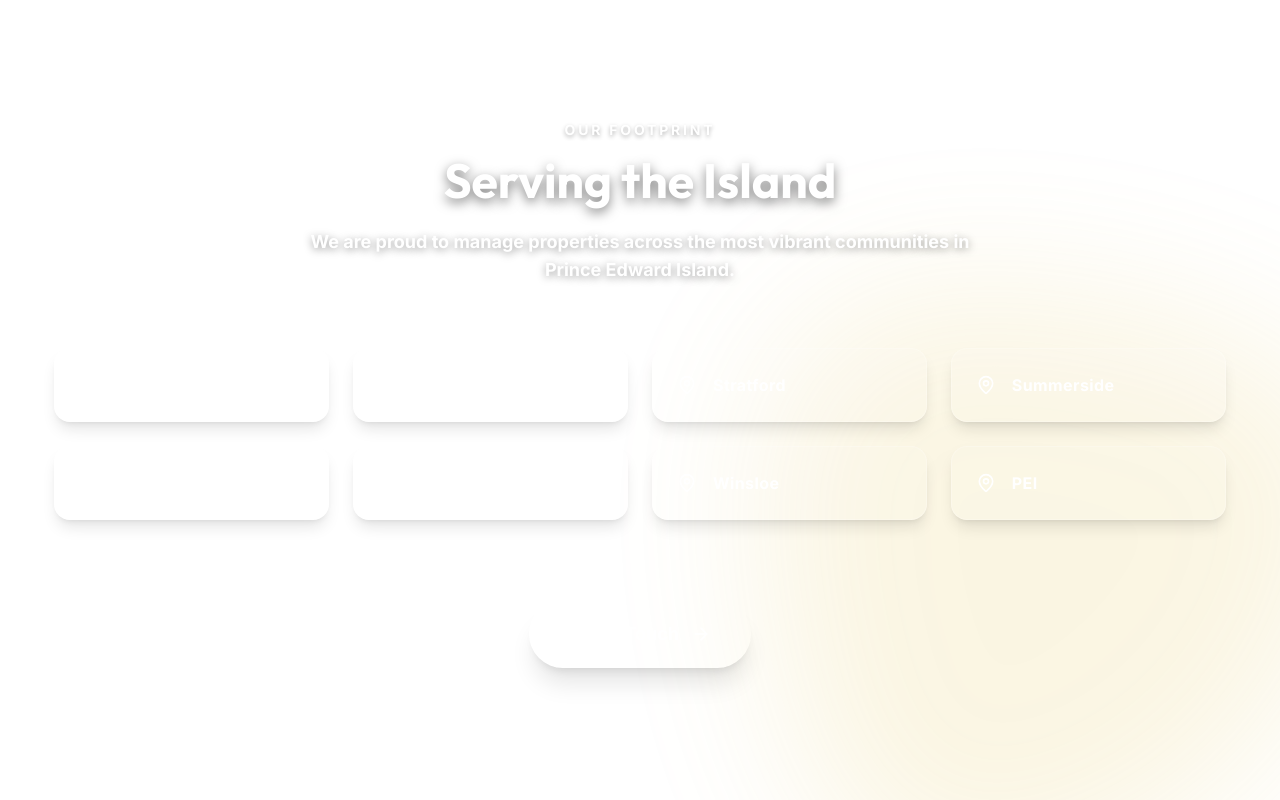
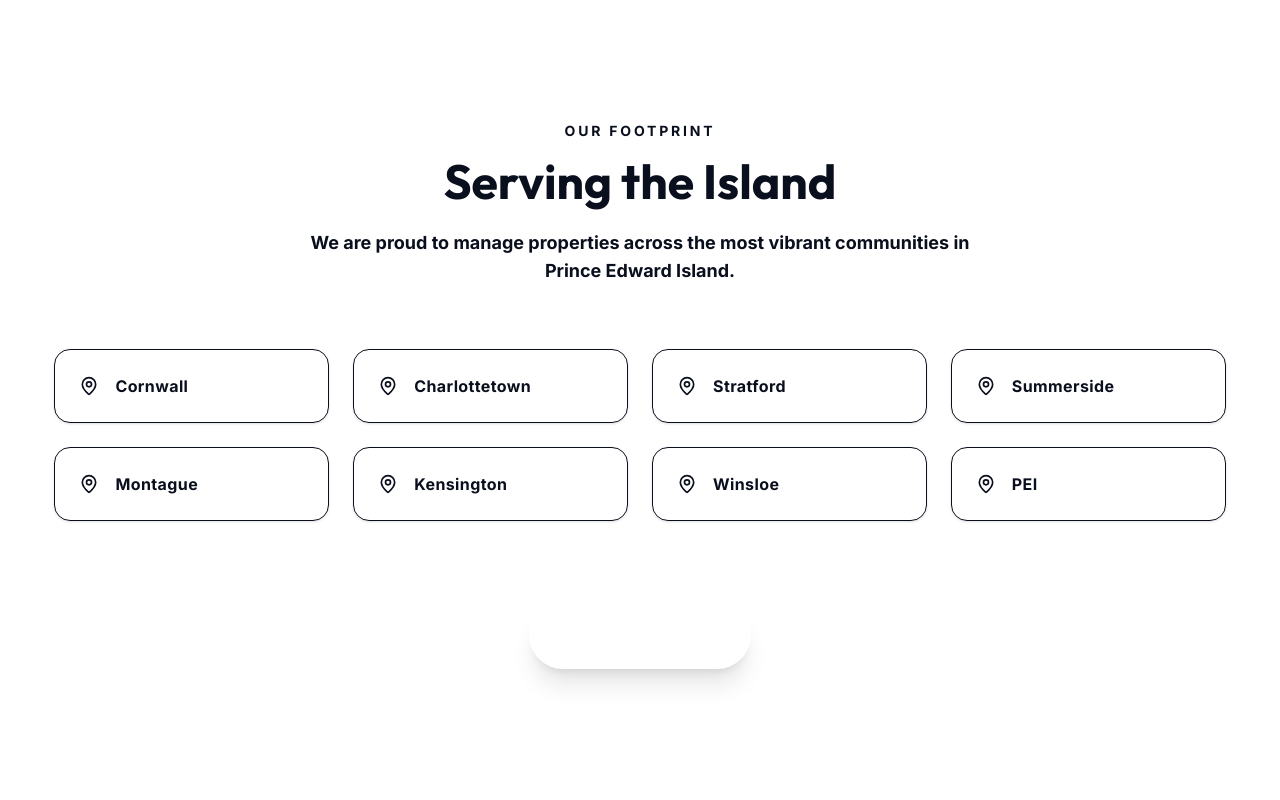
Before and after one commit to Qwertyyuio122/lewis-property, a React (Vite) app: page /about in a window 1280 px wide. Shown: the part 2440-3240 px from the top of the page. Built offline with nearby package versions, Linux system fonts and the light colour scheme.

Commit message:
Change Footprint section to light background with navy blue text

```diff
--- a/src/pages/About.tsx
+++ b/src/pages/About.tsx
@@ -114,22 +114,22 @@ export default function About() {
       </section>
 
       {/* Area Served */}
-      <section className="py-fluid-2xl bg-primary text-white relative overflow-hidden">
-        <div className="shape-blob -bottom-20 -right-20 w-[600px] h-[600px] opacity-10 bg-accent" />
+      <section className="py-fluid-2xl bg-white text-primary relative overflow-hidden border-t border-contrast-low">
+        <div className="shape-blob -bottom-20 -right-20 w-[600px] h-[600px] opacity-5 bg-primary" />
 
         <div className="max-w-7xl mx-auto px-fluid-md relative z-10">
           <AnimatedSection className="text-center mb-16">
-            <span className="text-accent font-bold tracking-[0.2em] uppercase text-sm mb-4 block [text-shadow:0_2px_4px_rgba(0,0,0,0.3)]">Our Footprint</span>
-            <h2 className="font-heading text-4xl md:text-5xl font-bold mb-6 text-white [text-shadow:0_4px_12px_rgba(0,0,0,0.5)]">Serving the Island</h2>
-            <p className="text-white text-lg max-w-2xl mx-auto font-bold [text-shadow:0_2px_8px_rgba(0,0,0,0.4)]">We are proud to manage properties across the most vibrant communities in Prince Edward Island.</p>
+            <span className="text-accent font-bold tracking-[0.2em] uppercase text-sm mb-4 block">Our Footprint</span>
+            <h2 className="font-heading text-4xl md:text-5xl font-bold mb-6 text-primary">Serving the Island</h2>
+            <p className="text-contrast-mid text-lg max-w-2xl mx-auto font-bold">We are proud to manage properties across the most vibrant communities in Prince Edward Island.</p>
           </AnimatedSection>
 
           <div className="grid grid-cols-2 md:grid-cols-4 gap-6">
             {['Cornwall', 'Charlottetown', 'Stratford', 'Summerside', 'Montague', 'Kensington', 'Winsloe', 'PEI'].map((city, i) => (
               <AnimatedSection key={i} delay={i * 50}>
-                <div className="group p-6 rounded-2xl bg-white/10 border border-white/20 flex items-center gap-4 transition-all duration-300 hover:bg-accent hover:border-accent hover:text-primary hover:scale-105 shadow-lg">
-                  <MapPin size={20} className="text-accent group-hover:text-primary" />
-                  <span className="font-bold tracking-wide text-white group-hover:text-primary">{city}</span>
+                <div className="group p-6 rounded-2xl bg-canvas border border-contrast-low flex items-center gap-4 transition-all duration-300 hover:bg-primary hover:border-primary hover:text-white hover:scale-105 shadow-sm hover:shadow-xl">
+                  <MapPin size={20} className="text-accent group-hover:text-white" />
+                  <span className="font-bold tracking-wide text-primary group-hover:text-white">{city}</span>
                 </div>
               </AnimatedSection>
             ))}
@@ -138,13 +138,14 @@ export default function About() {
           <AnimatedSection delay={300} className="text-center mt-20">
             <Link
               to="/contact"
-              className="group no-underline inline-flex items-center gap-3 bg-accent text-primary px-10 py-5 rounded-full font-bold text-lg transition-soft hover:scale-105 active:scale-95 shadow-xl shadow-accent/20"
+              className="group no-underline inline-flex items-center gap-3 bg-primary text-white px-10 py-5 rounded-full font-bold text-lg transition-soft hover:bg-accent hover:text-primary hover:scale-105 active:scale-95 shadow-xl shadow-primary/20"
             >
               Get in Touch <ArrowRight size={20} className="transition-transform group-hover:translate-x-2" />
             </Link>
           </AnimatedSection>
         </div>
       </section>
+
     </div>
   );
 }
```
